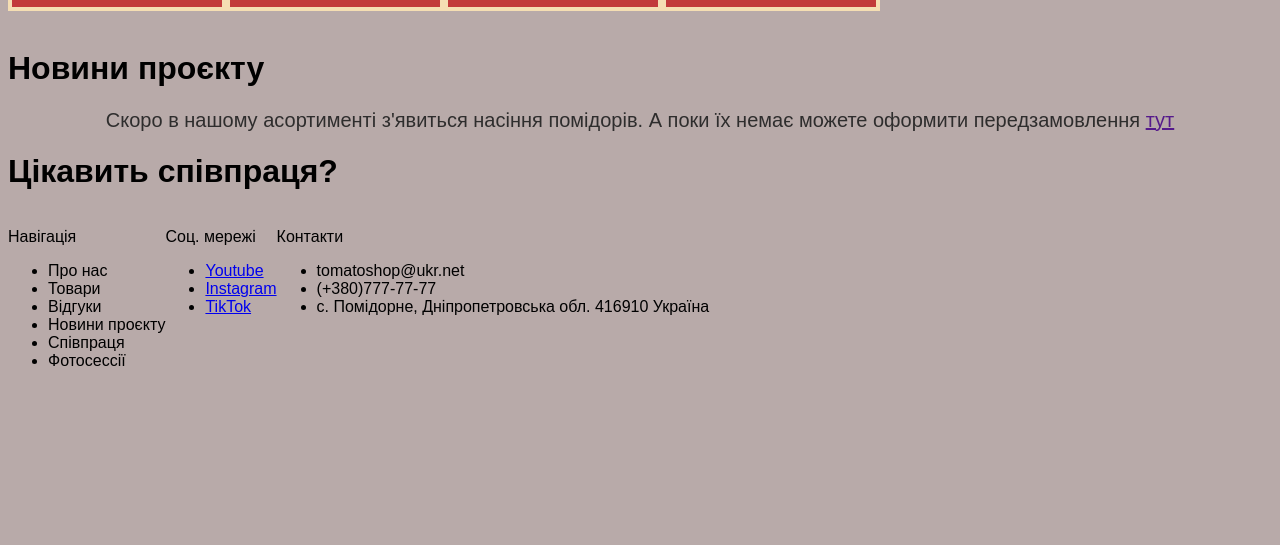
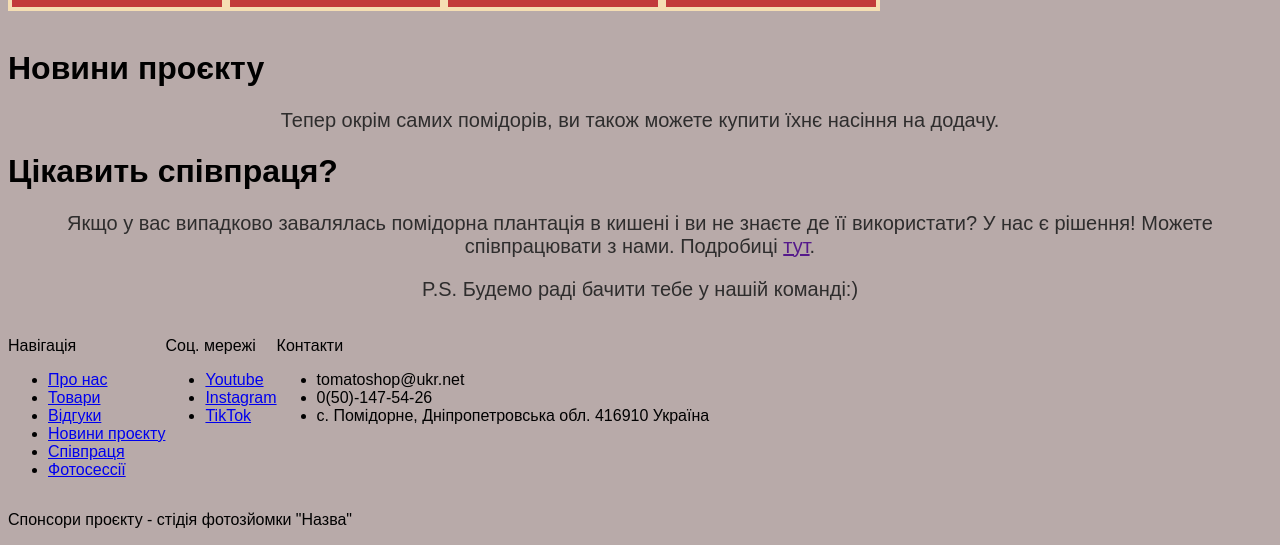
Before and after one commit to tensidss/-, a plain HTML site: page index.html in a window 1280 px wide. Shown: the part 1820-2365 px from the top of the page. Before the commit the page ends 2214 px from the top, so only its background shows below. Drawn offline with Linux system fonts and the light colour scheme.

Commit message:
Update index.html

```diff
--- a/index.html
+++ b/index.html
@@ -1,10 +1,9 @@
 
 <html>
-  <head>
-    <link rel="stylesheet" href="style.css">
-     <title> tomato-shop.ua</title>
-  </head>
-
+    <title> tomato-shop.ua</title>
+    <head>
+      <link rel="stylesheet" href="style.css">
+    </head>
    <body>
       <nav>
     <a href="about">Про нас</a>
@@ -12,6 +11,7 @@
     <a href="coments">Відгуки</a>
     <a href="news">Новини проєкту</a>
     <a href="coworking">Співпраця</a>
+    <a href="number">Екстренна достака помідорів</a>
    </nav>
    <header>
    <img src="https://bittmanproject.com/wp-content/uploads/engin-akyurt-HrCatSbULFY-unsplash-scaled.jpg">
@@ -89,22 +89,23 @@
 </div>
 <br>
  <h1>Новини проєкту</h1>
- <p>Скоро в нашому асортименті з'явиться насіння помідорів. А поки їх немає можете оформити передзамовлення <a href="">тут</a></p>
+ <p>Тепер окрім самих помідорів, ви також можете купити їхнє насіння на додачу.</p>
  <h1>Цікавить співпраця?</h1>
- <p></p>
+ <p>Якщо у вас випадково завалялась помідорна плантація в кишені і ви не знаєте де її використати? У нас є рішення! Можете співпрацювати з нами. Подробиці <a href="">тут</a>.</p>
+ <p>P.S. Будемо раді бачити тебе у нашій команді:)</p>
  </main>
  <footer>
   <div class="foot">
     <div class="footnav">
   <p>Навігація</p>
-  <ul>
-    <li>Про нас</li>
-    <li>Товари</li>
-    <li>Відгуки</li>
-    <li>Новини проєкту</li>
-    <li>Співпраця</li>
-    <li>Фотосессії</li>
-  </ul>
+   <ul>
+    <li><a href="about">Про нас</a><br></li>
+    <li><a href="tovari">Товари</a><br></li>
+    <li><a href="coments">Відгуки</a><br></li>
+    <li><a href="news">Новини проєкту</a><br></li>
+    <li><a href="coworking">Співпраця</a></li>
+    <li><a href="foto">Фотосессії</a></li>
+   </ul>
   </div>
   <div class="soc">
   <p>Соц. мережі</p>
@@ -118,11 +119,14 @@
   <p>Контакти</p>
   <ul>
   <li>tomatoshop@ukr.net</li>
-  <li>(+380)777-77-77</li>
+  <li>0(50)-147-54-26</li>
   <li>с. Помідорне, Дніпропетровська обл. 416910 Україна</li>
   </ul>
   </div>
   </div>
  </footer>
    </body>
+   <div class="sponsors">
+    <p>Спонсори проєкту - стідія фотозйомки "Назва"</p>
+   </div>
 </html>
```
